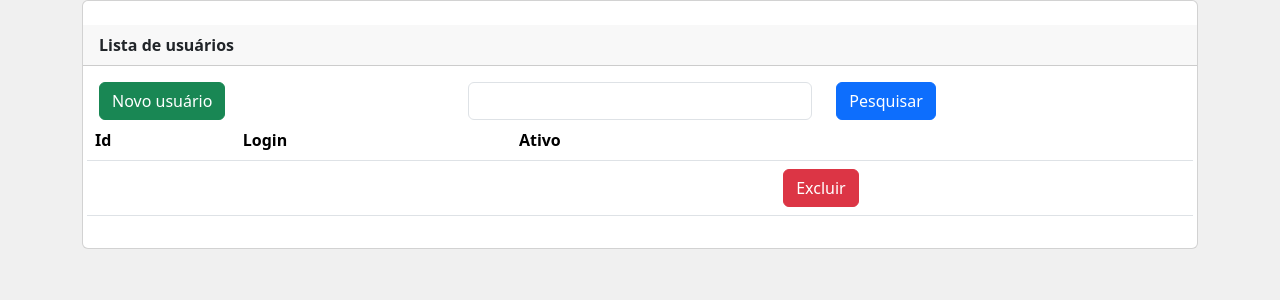
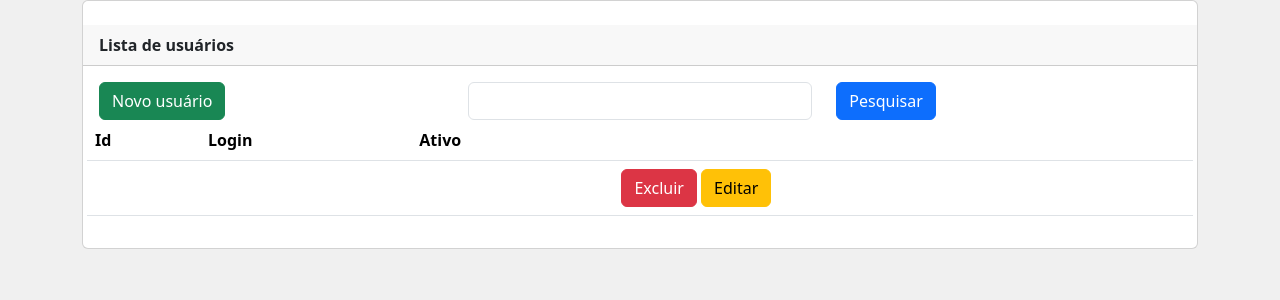
Before and after one commit to Murillo-PP/PWIIB, a PHP site: page /Usuarios.php in a window 1280 px wide. Shown: the part 58-358 px from the top of the page. Run offline with PHP 8.4, Linux system fonts and the light colour scheme; tables that the repository leaves empty or names only in its code hold one stand-in row (values such as "Sample post"); data that the repository does not hold is empty.

Commit message:
Pré adição editar usuario

```diff
--- a/Usuarios.php
+++ b/Usuarios.php
@@ -56,9 +56,10 @@
                                                     <td>".$item['ATIVO']."</td>
                                                     <td>
                                                         <a class='btn btn-danger' href='excluir_usuario.php?id=".$item['ID']."'>Excluir</a>
+                                                        <a class='btn btn-warning' href='editar_usuario.php?id=".$item['ID']."'>Editar</a>
                                                     </td>
                                                 </tr>";
-                                        }
+                                            }
                                     ?>
                                 </th>
                             </tr>
```
